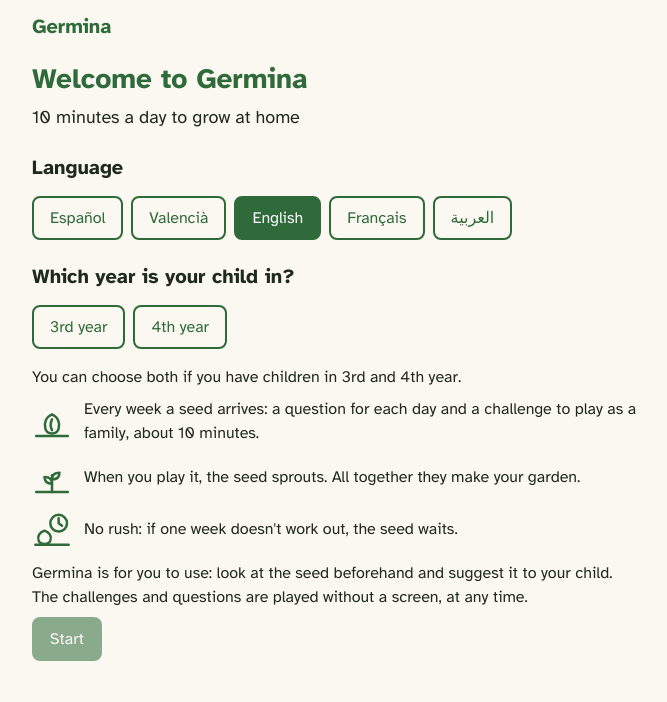
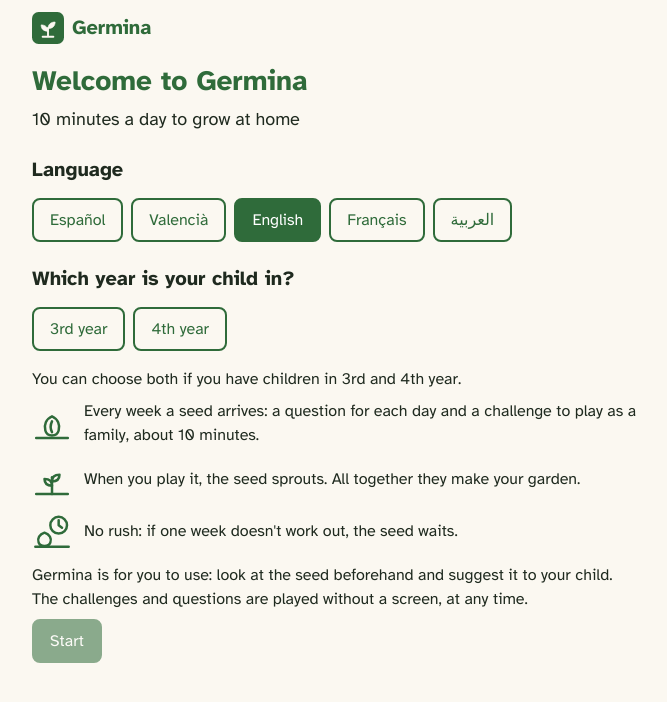
Before and after one commit to pove/germina, a Preact app: page /#/bienvenida in a window 1280 px wide. Shown: the top 702 px of the page, without its empty margins (304-971 px from the left). Built offline with nearby package versions, Linux system fonts and the light colour scheme.

Commit message:
Cabecera: el brote de Germina junto al nombre
El mismo dibujo que el icono de la aplicación, oculto al lector de pantalla (el nombre ya está escrito al lado). scripts/iconos.mjs lo genera con los demás y un test comprueba que no se separa del favicon.

```diff
--- a/scripts/iconos.mjs
+++ b/scripts/iconos.mjs
@@ -1,4 +1,5 @@
-// Genera los iconos de la aplicación (public/favicon.svg y public/iconos/*.png) a partir de un SVG propio.
+// Genera los iconos de la aplicación (public/favicon.svg, public/iconos/*.png y el de la cabecera,
+// src/assets/ui/marca.svg) a partir de un SVG propio.
 // Uso: node scripts/iconos.mjs   (necesita Playwright; PW_CANAL=chrome usa el Chrome instalado)
 // Los iconos ya generados se guardan en el repositorio: este script solo hace falta si se cambia el dibujo.
 import { mkdirSync, writeFileSync } from 'node:fs';
@@ -28,6 +29,8 @@
 const destino = join(raiz, 'public');
 mkdirSync(join(destino, 'iconos'), { recursive: true });
 writeFileSync(join(destino, 'favicon.svg'), `${icono({ redondeado: true })}\n`);
+// El mismo dibujo junto al nombre, en la cabecera: solo adorno, porque el nombre ya está escrito al lado.
+writeFileSync(join(raiz, 'src/assets/ui/marca.svg'), `${icono({ redondeado: true }).replace('<svg ', '<svg aria-hidden="true" ')}\n`);
 
 const navegador = await chromium.launch({ channel: process.env.PW_CANAL || undefined });
 const pagina = await navegador.newPage();
--- a/src/estilos.css
+++ b/src/estilos.css
@@ -147,10 +147,18 @@
 }
 
 .marca {
+  display: flex;
+  align-items: center;
+  gap: 0.5rem;
   margin: 0;
   color: var(--acento);
   font-size: 1.25rem;
   font-weight: 700;
+}
+
+.icono.icono-marca {
+  inline-size: 2rem;
+  block-size: 2rem;
 }
 
 .cabecera nav ul {
--- a/src/piezas/Icono.tsx
+++ b/src/piezas/Icono.tsx
@@ -3,7 +3,7 @@
 
 const porNombre = new Map(Object.entries(svgs).map(([ruta, svg]) => [ruta.replace(/^.*\/(.+)\.svg$/, '$1'), svg]));
 
-export type NombreIcono = 'semilla' | 'brote' | 'flor' | 'jardin' | 'espera' | 'ayuda';
+export type NombreIcono = 'semilla' | 'brote' | 'flor' | 'jardin' | 'espera' | 'ayuda' | 'marca';
 
 /** Solo adorno: el texto de al lado dice lo mismo. */
 export function Icono({ nombre, clase = '' }: { nombre: NombreIcono; clase?: string }) {
--- a/src/piezas/Layout.tsx
+++ b/src/piezas/Layout.tsx
@@ -8,6 +8,7 @@
 import { esCursoActivo, nombreDeArea, type Catalogo } from '../nucleo/catalogo';
 import { construir, type Ruta } from '../nucleo/rutas';
 import { leerClaveCurso, type Curso } from '../nucleo/tipos';
+import { Icono } from './Icono';
 
 const catalogo = catalogoJson as Catalogo;
 const avisoGuardadoVisto = signal(false);
@@ -71,7 +72,10 @@
         {t('a11y.contenido')}
       </button>
       <header class="cabecera">
-        <p class="marca">{t('app.nombre')}</p>
+        <p class="marca">
+          <Icono nombre="marca" clase="icono-marca" />
+          {t('app.nombre')}
+        </p>
         {!sinMenu && (
           <nav aria-label={t('a11y.menu')}>
             <ul>
```
Also changed, not shown: src/assets/ui/marca.svg (added), 1 other file (tests, documents, lock files or other folders).
